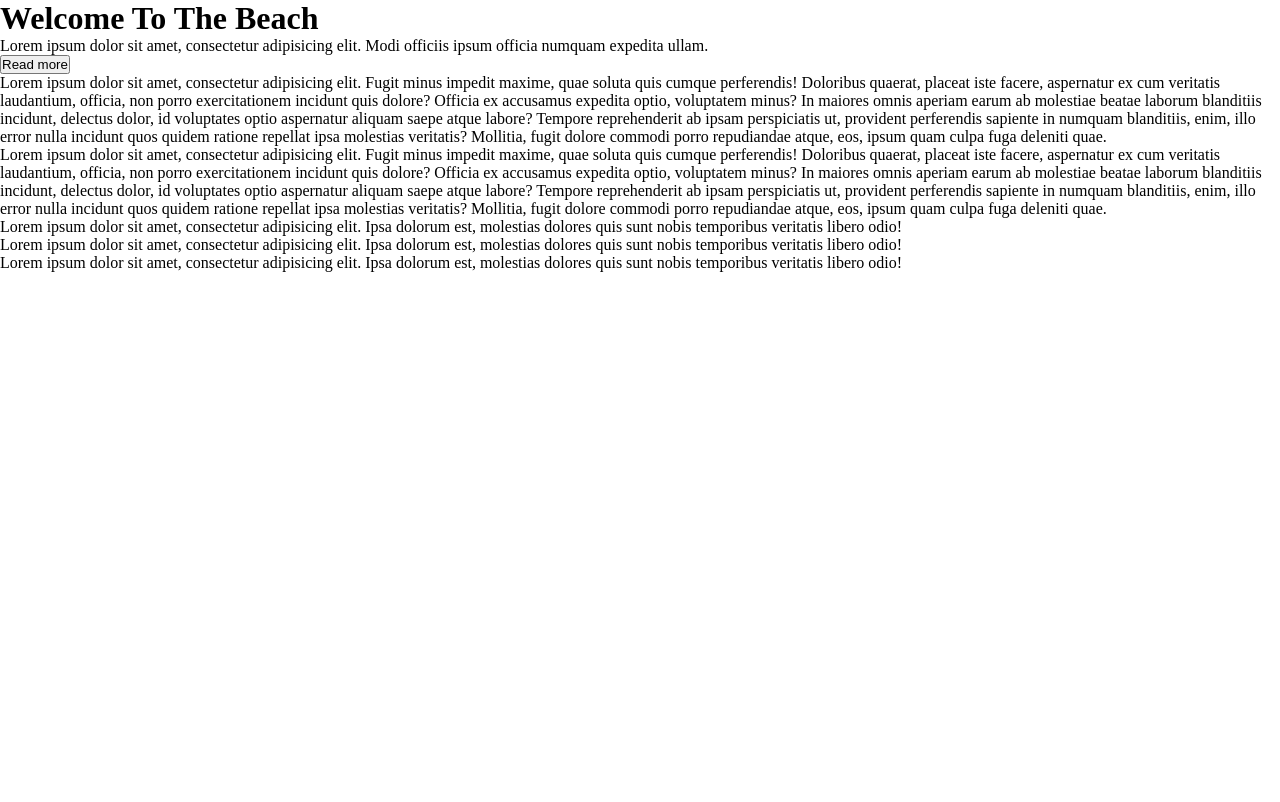
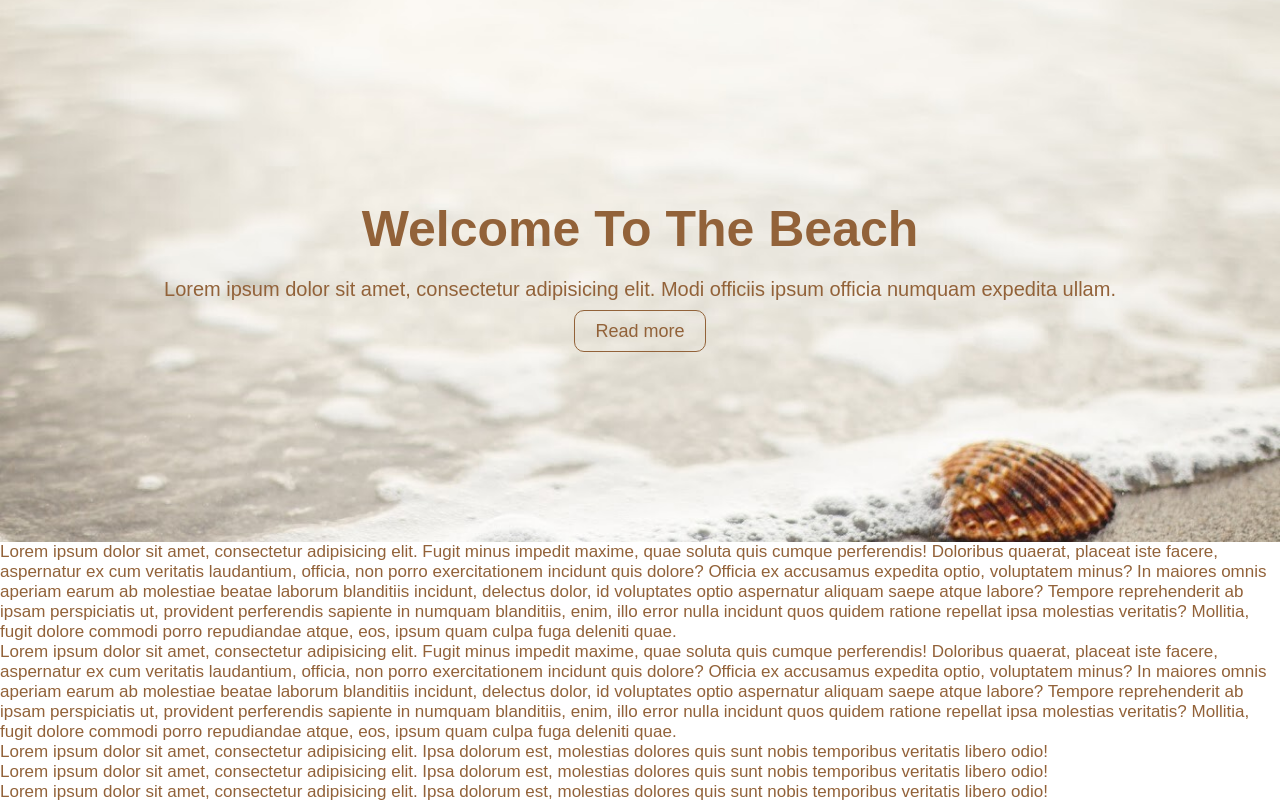
Before and after one commit to ashka-dp-ua/css-hw1, a plain HTML site: page index.html in a window 1280 px wide. Drawn offline with Linux system fonts and the light colour scheme.

Commit message:
Add background and contentn for header

```diff
--- a/assets/css/styles.css
+++ b/assets/css/styles.css
@@ -1,5 +1,55 @@
 * {
-    box-sizing: border-box;
-    margin: 0;
-    padding: 0;
+  box-sizing: border-box;
+  margin: 0;
+  padding: 0;
 }
+
+body {
+  color: #926239;
+  font-family: Arial, Helvetica, sans-serif;
+  font-size: 17px;
+}
+
+header {
+  /* height: 600px; */
+  height: 100%;
+  background-image: url("../imgs/bg.jpg");
+  background-repeat: no-repeat;
+  background-size: cover;
+  background-position: center;
+  background-attachment: local;
+  background-color: white;
+  padding: 0 20px;
+  text-align: center;
+}
+
+.header {
+  padding: 200px 0;
+}
+
+h1 {
+  font-size: 50px;
+  margin-bottom: 20px;
+}
+
+.header p {
+  font-size: 20px;
+  margin-bottom: 20px;
+}
+
+a {
+  text-decoration: none;
+  font-size: 18px;
+  border: 1px solid #926239;
+  border-radius: 10px;
+  padding: 10px 20px;
+  margin: 20px 0 0;
+
+}
+.btn {
+  color: inherit;
+}
+.btn:hover {
+  color: white;
+  background-color: #926239;
+}
--- a/index.html
+++ b/index.html
@@ -1,37 +1,62 @@
-<!DOCTYPE html>
+<!doctype html>
 <html lang="en">
   <head>
-    <meta charset="UTF-8">
-    <meta name="viewport" content="width=device-width, initial-scale=1.0">
+    <meta charset="UTF-8" />
+    <meta name="viewport" content="width=device-width, initial-scale=1.0" />
     <title>Fullscreen Landing</title>
-    <link rel="stylesheet" href="./assets/css/styles.css">
+    <link rel="stylesheet" href="./assets/css/styles.css" />
   </head>
   <body>
     <header>
       <!-- Тут буде шапка сайту -->
-         <h1>
-            Welcome To The Beach
-         </h1>
+      <section class="header">
+        <h1>Welcome To The Beach</h1>
         <p>
           Lorem ipsum dolor sit amet, consectetur adipisicing elit. Modi officiis ipsum officia numquam expedita ullam.
         </p>
-         <button>
-            Read more
-         </button>
+        <!-- <button class="btn"> -->
+          <a class="btn" href="#" target="_blank">Read more</a>
+        <!-- </button> -->
+      </section>
     </header>
 
     <main>
       <!-- Тут буде основний контент -->
-         <p>Lorem ipsum dolor sit amet, consectetur adipisicing elit. Fugit minus impedit maxime, quae soluta quis cumque perferendis! Doloribus quaerat, placeat iste facere, aspernatur ex cum veritatis laudantium, officia, non porro exercitationem incidunt quis dolore? Officia ex accusamus expedita optio, voluptatem minus? In maiores omnis aperiam earum ab molestiae beatae laborum blanditiis incidunt, delectus dolor, id voluptates optio aspernatur aliquam saepe atque labore? Tempore reprehenderit ab ipsam perspiciatis ut, provident perferendis sapiente in numquam blanditiis, enim, illo error nulla incidunt quos quidem ratione repellat ipsa molestias veritatis? Mollitia, fugit dolore commodi porro repudiandae atque, eos, ipsum quam culpa fuga deleniti quae.</p>
-         <p>Lorem ipsum dolor sit amet, consectetur adipisicing elit. Fugit minus impedit maxime, quae soluta quis cumque perferendis! Doloribus quaerat, placeat iste facere, aspernatur ex cum veritatis laudantium, officia, non porro exercitationem incidunt quis dolore? Officia ex accusamus expedita optio, voluptatem minus? In maiores omnis aperiam earum ab molestiae beatae laborum blanditiis incidunt, delectus dolor, id voluptates optio aspernatur aliquam saepe atque labore? Tempore reprehenderit ab ipsam perspiciatis ut, provident perferendis sapiente in numquam blanditiis, enim, illo error nulla incidunt quos quidem ratione repellat ipsa molestias veritatis? Mollitia, fugit dolore commodi porro repudiandae atque, eos, ipsum quam culpa fuga deleniti quae.</p>
+      <p>
+        Lorem ipsum dolor sit amet, consectetur adipisicing elit. Fugit minus impedit maxime, quae soluta quis cumque
+        perferendis! Doloribus quaerat, placeat iste facere, aspernatur ex cum veritatis laudantium, officia, non porro
+        exercitationem incidunt quis dolore? Officia ex accusamus expedita optio, voluptatem minus? In maiores omnis
+        aperiam earum ab molestiae beatae laborum blanditiis incidunt, delectus dolor, id voluptates optio aspernatur
+        aliquam saepe atque labore? Tempore reprehenderit ab ipsam perspiciatis ut, provident perferendis sapiente in
+        numquam blanditiis, enim, illo error nulla incidunt quos quidem ratione repellat ipsa molestias veritatis?
+        Mollitia, fugit dolore commodi porro repudiandae atque, eos, ipsum quam culpa fuga deleniti quae.
+      </p>
+      <p>
+        Lorem ipsum dolor sit amet, consectetur adipisicing elit. Fugit minus impedit maxime, quae soluta quis cumque
+        perferendis! Doloribus quaerat, placeat iste facere, aspernatur ex cum veritatis laudantium, officia, non porro
+        exercitationem incidunt quis dolore? Officia ex accusamus expedita optio, voluptatem minus? In maiores omnis
+        aperiam earum ab molestiae beatae laborum blanditiis incidunt, delectus dolor, id voluptates optio aspernatur
+        aliquam saepe atque labore? Tempore reprehenderit ab ipsam perspiciatis ut, provident perferendis sapiente in
+        numquam blanditiis, enim, illo error nulla incidunt quos quidem ratione repellat ipsa molestias veritatis?
+        Mollitia, fugit dolore commodi porro repudiandae atque, eos, ipsum quam culpa fuga deleniti quae.
+      </p>
     </main>
 
     <footer>
       <!-- Тут буде футер -->
       <div>
-         <p>Lorem ipsum dolor sit amet, consectetur adipisicing elit. Ipsa dolorum est, molestias dolores quis sunt nobis temporibus veritatis libero odio!</p>
-         <p>Lorem ipsum dolor sit amet, consectetur adipisicing elit. Ipsa dolorum est, molestias dolores quis sunt nobis temporibus veritatis libero odio!</p>
-         <p>Lorem ipsum dolor sit amet, consectetur adipisicing elit. Ipsa dolorum est, molestias dolores quis sunt nobis temporibus veritatis libero odio!</p>
+        <p>
+          Lorem ipsum dolor sit amet, consectetur adipisicing elit. Ipsa dolorum est, molestias dolores quis sunt nobis
+          temporibus veritatis libero odio!
+        </p>
+        <p>
+          Lorem ipsum dolor sit amet, consectetur adipisicing elit. Ipsa dolorum est, molestias dolores quis sunt nobis
+          temporibus veritatis libero odio!
+        </p>
+        <p>
+          Lorem ipsum dolor sit amet, consectetur adipisicing elit. Ipsa dolorum est, molestias dolores quis sunt nobis
+          temporibus veritatis libero odio!
+        </p>
       </div>
     </footer>
   </body>
```
Also changed, not shown: assets/imgs/bg.jpg (added). Lines whose indentation alone changed are shown as unchanged.
